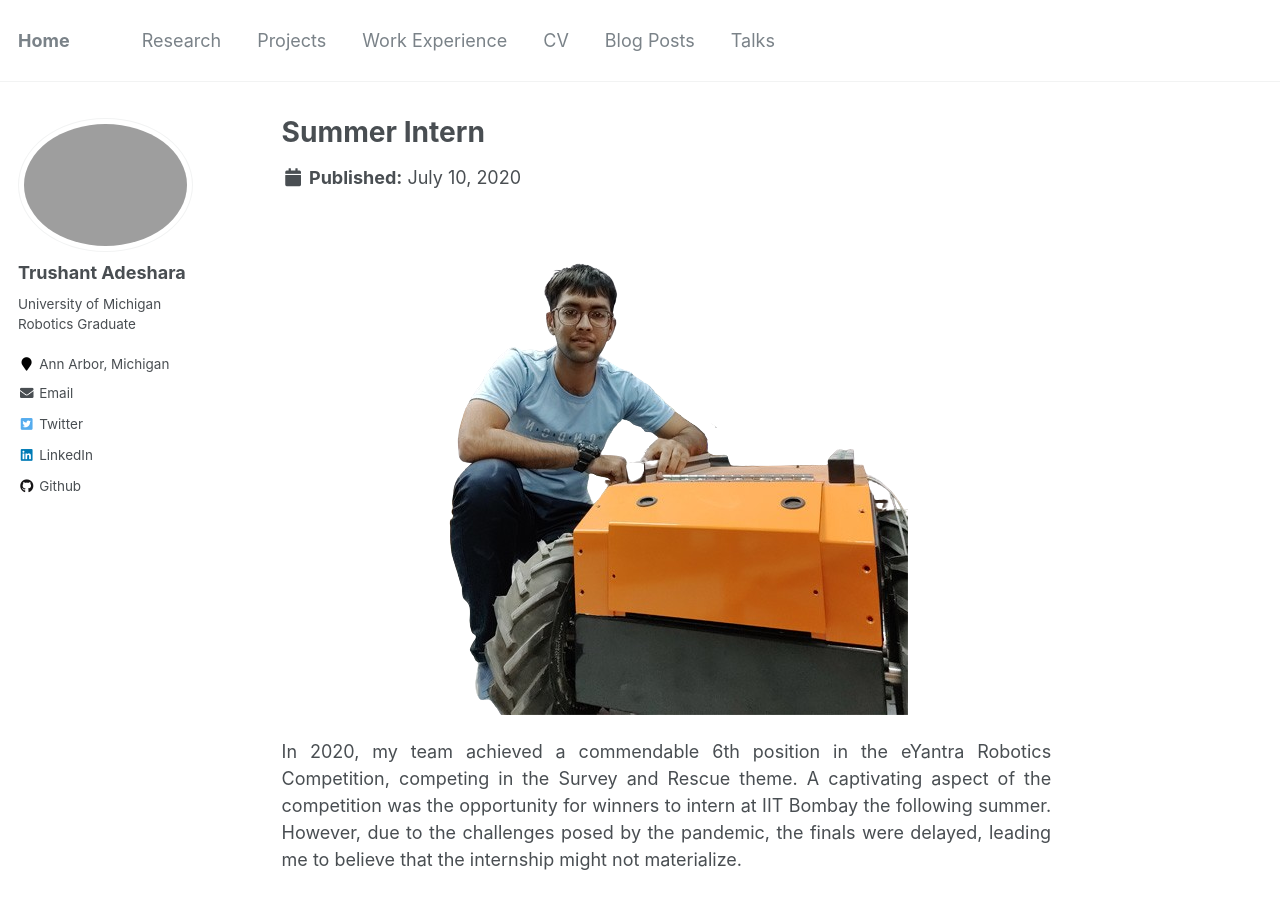
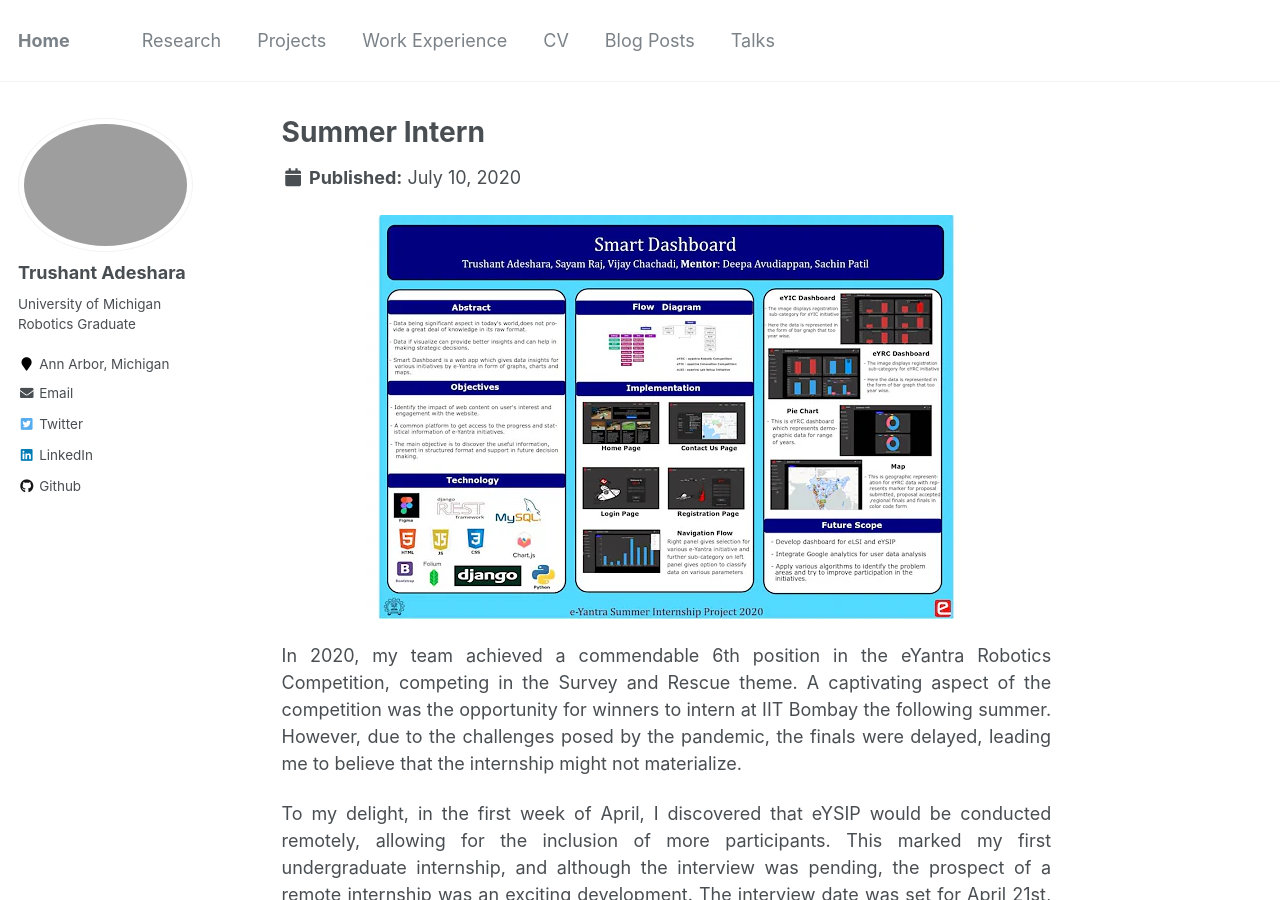
Before and after one commit to trushant05/trushant05.github.io, a Jekyll site: the page built from _work/2020-07-10-work-1.md, in a window 1280 px wide and 900 px high. Built offline with Jekyll 4.4.1, drawn with Linux system fonts in a browser that asks for light colours.

Commit message:
add project poster for eysip

```diff
--- a/_work/2020-07-10-work-1.md
+++ b/_work/2020-07-10-work-1.md
@@ -10,7 +10,7 @@ tags:
 ---
 
 <p style="text-align: center">
-<img src="/images/work/botsync/me.png"></p>
+<img src="/images/work/eysip/eysip.png"></p>
 
 <p style="text-align: justify">In 2020, my team achieved a commendable 6th position in the eYantra Robotics Competition, competing in the Survey and Rescue theme. A captivating aspect of the competition was the opportunity for winners to intern at IIT Bombay the following summer. However, due to the challenges posed by the pandemic, the finals were delayed, leading me to believe that the internship might not materialize.</p>
 
```
Also changed, not shown: images/work/eysip/eysip.png (added).
